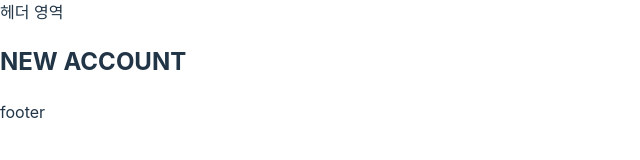
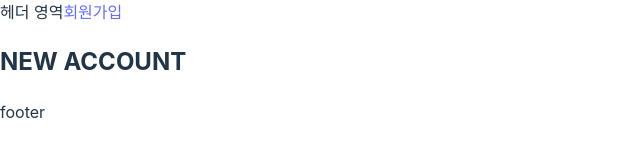
Before and after one commit to naerim/pawsitive, a React (Vite) app in the folder frontend/: page /signUp in a window 1280 px wide. Shown: the top 160 px of the page, without its empty margins (0-640 px from the left). Built offline with nearby package versions, Linux system fonts and the light colour scheme.

Commit message:
✨ feat : Header에 signUp 페이지 이동 버튼 추가

```diff
--- a/frontend/src/common/Header.tsx
+++ b/frontend/src/common/Header.tsx
@@ -1,5 +1,12 @@
+import { Link } from 'react-router-dom'
+
 const Header = () => {
-  return <header>헤더 영역</header>
+  return (
+    <header>
+      헤더 영역
+      <Link to="/signUp">회원가입</Link>
+    </header>
+  )
 }
 
 export default Header
```
